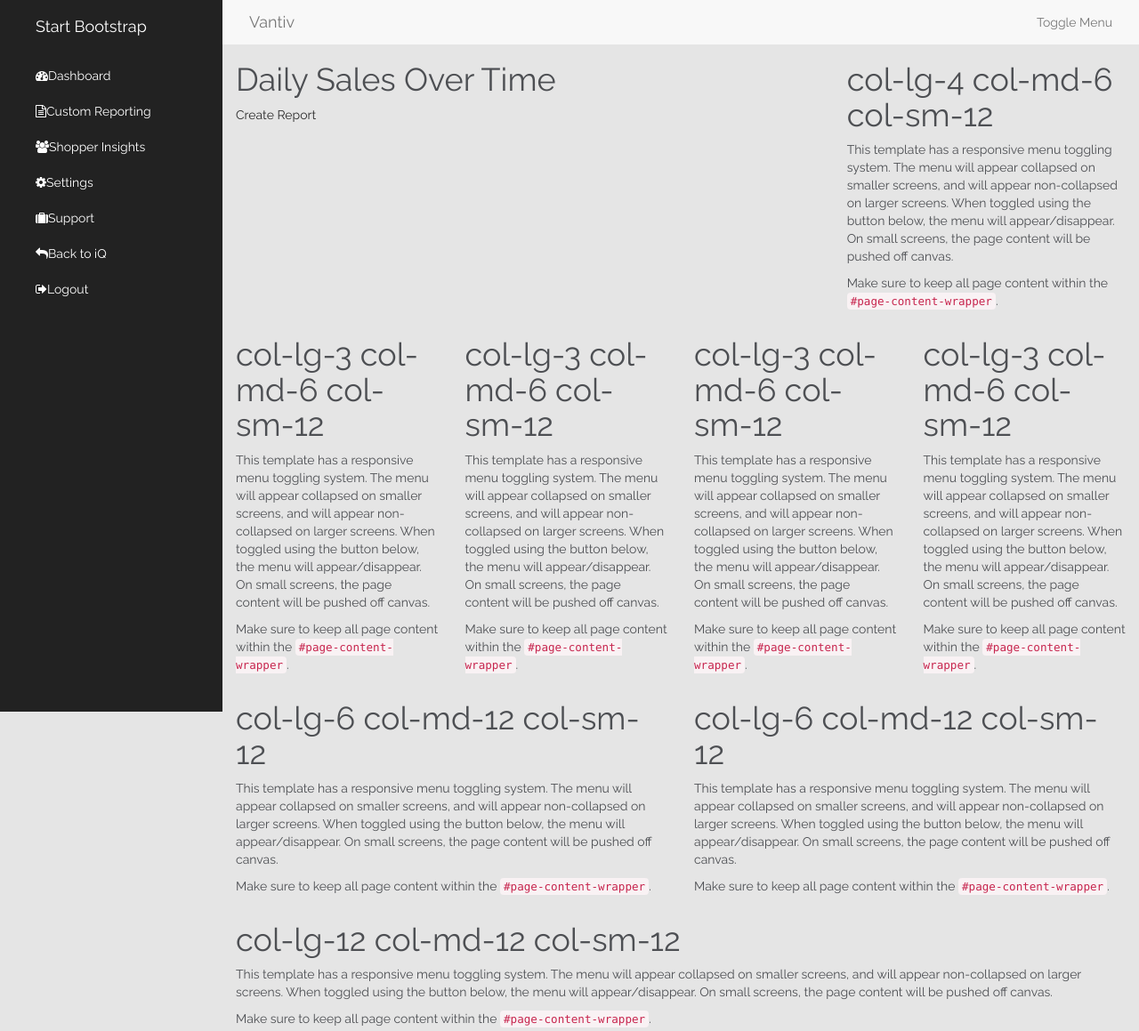
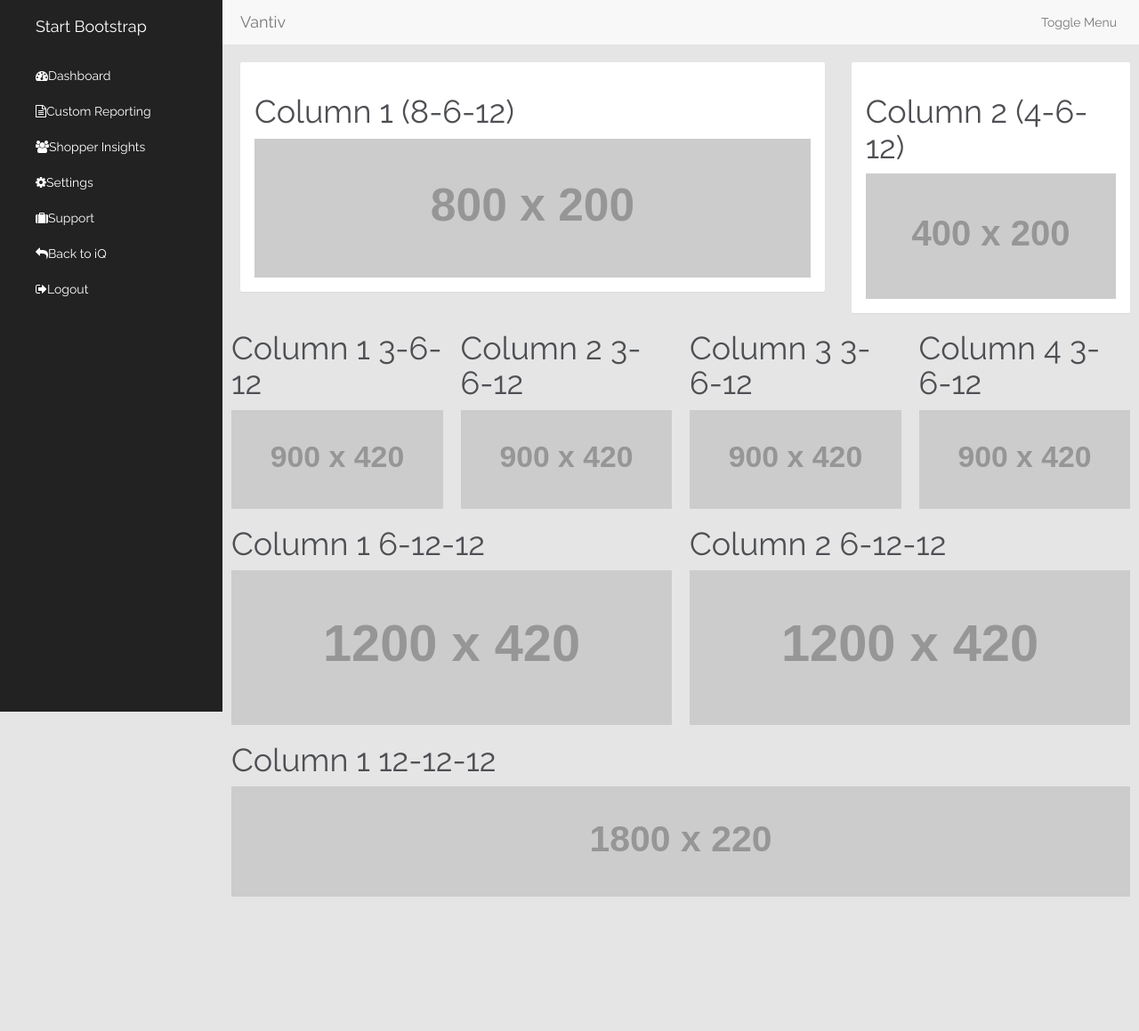
Before and after one commit to unisaurus-rex/POC-Front-End-Bootstrap, a website: page public/index.html in a window 1280 px wide. Shown: the whole page at 89% size. After the commit the page ends 1008 px from the top, so only its background shows below. Drawn offline with Linux system fonts and the light colour scheme; placeholder pictures from the web are drawn by us.

Commit message:
customize columns with panel class

```diff
--- a/public/index.html
+++ b/public/index.html
@@ -84,73 +84,51 @@
     </nav>
     <div class="container-fluid content-container">
       <div class="row">
-        <div class="col-lg-8 col-md-6 col-sm-12">
-          <div class="column">
-          <h1>Daily Sales Over Time</h1>
-          <p><a href="#">Create Report</a></p>
-          </div>
+
+        <div class="col-lg-8 col-md-6 col-sm-12 ">
+          <div class="panel">
+          <h1>Column 1 (8-6-12)</h1>
+            <img src="http://placehold.it/800x200" class="img-responsive">
+        </div>
         </div>
         <div class="col-lg-4 col-md-6 col-sm-12">
-          <div class="column">
-          <h1>col-lg-4 col-md-6 col-sm-12</h1>
-          <p>This template has a responsive menu toggling system. The menu will appear collapsed on smaller screens, and will appear non-collapsed on larger screens. When toggled using the button below, the menu will appear/disappear. On small screens, the page content will be pushed off canvas.</p>
-          <p>Make sure to keep all page content within the <code>#page-content-wrapper</code>.</p>
-          </div>
-          </div>
+          <div class="panel">
+          <h1>Column 2 (4-6-12)</h1>
+          <img src="http://placehold.it/400x200" class="img-responsive">
+          </div></div>
       </div>
       <div class="row">
         <div class="col-lg-3 col-md-6 col-sm-12">
-          <div class="column">
-          <h1>col-lg-3 col-md-6 col-sm-12</h1>
-          <p>This template has a responsive menu toggling system. The menu will appear collapsed on smaller screens, and will appear non-collapsed on larger screens. When toggled using the button below, the menu will appear/disappear. On small screens, the page content will be pushed off canvas.</p>
-          <p>Make sure to keep all page content within the <code>#page-content-wrapper</code>.</p>
-          </div>
+          <h1>Column 1 3-6-12</h1>
+          <img src="http://placehold.it/900x420" class="img-responsive">
         </div>
         <div class="col-lg-3 col-md-6 col-sm-12">
-          <div class="column">
-          <h1>col-lg-3 col-md-6 col-sm-12</h1>
-          <p>This template has a responsive menu toggling system. The menu will appear collapsed on smaller screens, and will appear non-collapsed on larger screens. When toggled using the button below, the menu will appear/disappear. On small screens, the page content will be pushed off canvas.</p>
-          <p>Make sure to keep all page content within the <code>#page-content-wrapper</code>.</p>
-            </div>
+          <h1>Column 2 3-6-12</h1>
+          <img src="http://placehold.it/900x420" class="img-responsive">
         </div>
         <div class="col-lg-3 col-md-6 col-sm-12">
-          <div class="column">
-          <h1>col-lg-3 col-md-6 col-sm-12</h1>
-          <p>This template has a responsive menu toggling system. The menu will appear collapsed on smaller screens, and will appear non-collapsed on larger screens. When toggled using the button below, the menu will appear/disappear. On small screens, the page content will be pushed off canvas.</p>
-          <p>Make sure to keep all page content within the <code>#page-content-wrapper</code>.</p>
-            </div>
+          <h1>Column 3 3-6-12</h1>
+          <img src="http://placehold.it/900x420" class="img-responsive">
         </div>
         <div class="col-lg-3 col-md-6 col-sm-12">
-          <div class="column">
-          <h1>col-lg-3 col-md-6 col-sm-12</h1>
-          <p>This template has a responsive menu toggling system. The menu will appear collapsed on smaller screens, and will appear non-collapsed on larger screens. When toggled using the button below, the menu will appear/disappear. On small screens, the page content will be pushed off canvas.</p>
-          <p>Make sure to keep all page content within the <code>#page-content-wrapper</code>.</p>
-            </div>
+          <h1>Column 4 3-6-12</h1>
+          <img src="http://placehold.it/900x420" class="img-responsive">
         </div>
     </div>
       <div class="row">
         <div class="col-lg-6 col-md-12 col-sm-12">
-          <div class="column">
-          <h1>col-lg-6 col-md-12 col-sm-12</h1>
-          <p>This template has a responsive menu toggling system. The menu will appear collapsed on smaller screens, and will appear non-collapsed on larger screens. When toggled using the button below, the menu will appear/disappear. On small screens, the page content will be pushed off canvas.</p>
-          <p>Make sure to keep all page content within the <code>#page-content-wrapper</code>.</p>
-          </div>
+          <h1>Column 1 6-12-12</h1>
+          <img src="http://placehold.it/1200x420" class="img-responsive">
         </div>
         <div class="col-lg-6 col-md-12 col-sm-12">
-          <div class="column">
-          <h1>col-lg-6 col-md-12 col-sm-12</h1>
-          <p>This template has a responsive menu toggling system. The menu will appear collapsed on smaller screens, and will appear non-collapsed on larger screens. When toggled using the button below, the menu will appear/disappear. On small screens, the page content will be pushed off canvas.</p>
-          <p>Make sure to keep all page content within the <code>#page-content-wrapper</code>.</p>
-          </div>
+          <h1>Column 2 6-12-12</h1>
+          <img src="http://placehold.it/1200x420" class="img-responsive">
         </div>
       </div>
       <div class="row">
         <div class="col-lg-12 col-md-12 col-sm-12">
-          <div class="column">
-          <h1>col-lg-12 col-md-12 col-sm-12</h1>
-          <p>This template has a responsive menu toggling system. The menu will appear collapsed on smaller screens, and will appear non-collapsed on larger screens. When toggled using the button below, the menu will appear/disappear. On small screens, the page content will be pushed off canvas.</p>
-          <p>Make sure to keep all page content within the <code>#page-content-wrapper</code>.</p>
-          </div>
+          <h1>Column 1 12-12-12</h1>
+          <img src="http://placehold.it/1800x220" class="img-responsive">
         </div>
       </div>
   </div>
--- a/resources/sass/_custom-variables.scss
+++ b/resources/sass/_custom-variables.scss
@@ -6,16 +6,19 @@ $bootstrap-sass-asset-helper: false !default;
 
 //== Colors
 //
-//## Vantiv brand colors
 
-$gray-base:              #000 !default;
-$gray-darker:            lighten($gray-base, 13.5%) !default; // #222
+$gray-base:              #000 !default; // not Vantiv brand color
+$gray-darker:            lighten($gray-base, 13.5%) !default; // #222 not Vantiv brand color
+$gray-lighter:           lighten($gray-base, 93.5%) !default; // #eee not Vantiv brand color
+
+// Vantiv brand colors
+
 $gray-dark:              #4D4F53 !default;
 $gray:                   #8B8C8D !default;
 $gray-light:             #E5E5E5 !default;
-$gray-lighter:           lighten($gray-base, 93.5%) !default; // #eee
 
-$brand-primary:         #2C2C2C !default; // #337ab7
+
+$brand-primary:         #2C2C2C !default;
 $brand-success:         #40C1AC !default;
 $brand-info:            #00A9E0 !default;
 $brand-warning:         #FED100 !default;
@@ -332,7 +335,7 @@ $screen-md-max:              ($screen-lg-min - 1) !default;
 //** Number of columns in the grid.
 $grid-columns:              12 !default;
 //** Padding between columns. Gets divided in half for the left and right.
-$grid-gutter-width:         30px !default;
+$grid-gutter-width:         20px !default;
 // Navbar collapse
 //** Point at which the navbar becomes uncollapsed.
 $grid-float-breakpoint:     $screen-sm-min !default;
@@ -355,7 +358,7 @@ $container-desktop:            (940px + $grid-gutter-width) !default;
 $container-md:                 $container-desktop !default;
 
 // Large screen / wide desktop
-$container-large-desktop:      (1140px + $grid-gutter-width) !default;
+$container-large-desktop:      (1181px + $grid-gutter-width) !default;
 //** For `$screen-lg-min` and up.
 $container-lg:                 $container-large-desktop !default;
 
--- a/resources/sass/style.scss
+++ b/resources/sass/style.scss
@@ -1,6 +1,8 @@
 // Add custom font
 @import url(http://fonts.googleapis.com/css?family=Raleway:400,700,300);
 $font-family-base: 'Raleway', sans-serif;
+
+
 
 // Import bootstrap and fontawesome
 @import "custom-variables";
@@ -24,3 +26,13 @@ $font-family-base: 'Raleway', sans-serif;
 .content-container {
   //background: $light-gray;
 }
+
+.panel { //!!!!!!!need to clean up and make modular later!!!!
+  margin: 20px 0 0 10px;
+  background-color: #fff;
+  border: 1px solid transparent;
+  border-radius: 2px;
+  -webkit-box-shadow: 0 1px 1px rgba(0, 0, 0, -0.95);
+  box-shadow: 0 1px 1px rgba(0, 0, 0, 0.05);
+  padding: 15px;
+}
```
Also changed, not shown: public/css/style.css, 2 other files.
